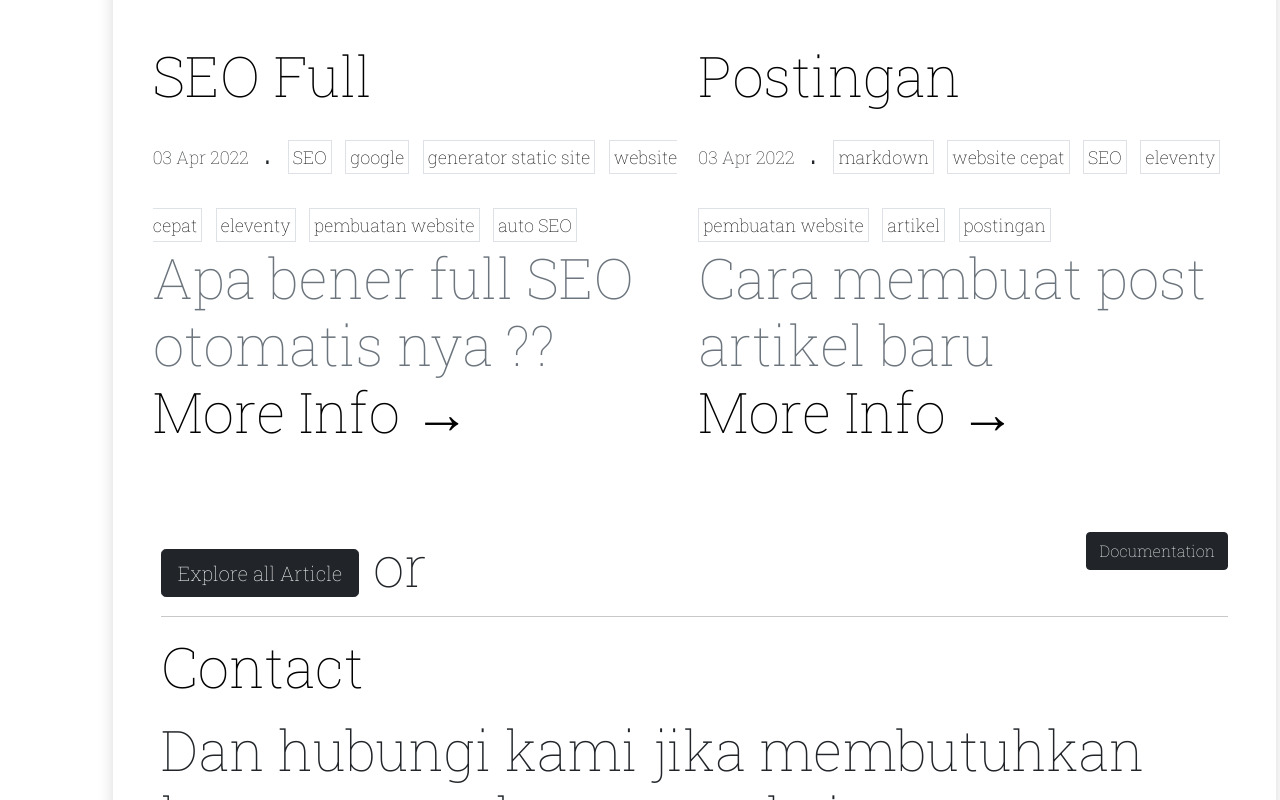
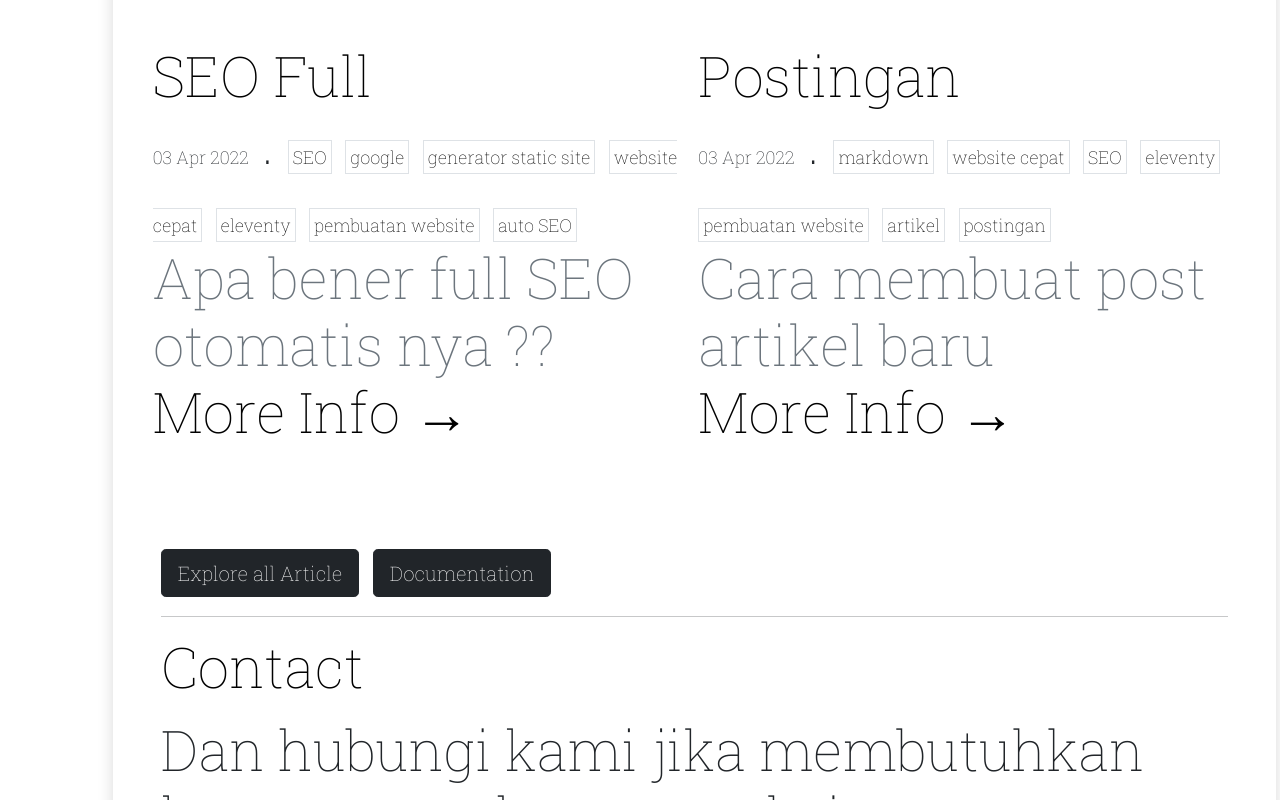
Before and after one commit to mesinkasir/text11ty, an Eleventy site: page index.njk in a window 1280 px wide. Shown: the part 4988-5788 px from the top of the page. Built offline with nearby package versions, Linux system fonts and the light colour scheme; Eleventy itself is replaced by a stand-in of ours; files that its build step writes are made by us from their sources.

Commit message:
Update index.njk

```diff
--- a/index.njk
+++ b/index.njk
@@ -25,7 +25,7 @@
 {% set postslist = collections.posts | head(-4) %}
 {% set postslistCounter = collections.posts | length %}
 {% include "postslist.njk" %}
-<a href="{{ '/posts' | url }}" class="btn btn-lg btn-dark text-white">Explore all Article</a> or <a href="https://www.hockeycomputindo.com/2022/04/membuat-website-dengan-eleventy.html" class="btn btn-dark text-white float-end">Documentation</a>
+<a href="{{ '/posts' | url }}" class="btn btn-lg btn-dark text-white">Explore all Article</a> <a href="https://www.hockeycomputindo.com/2022/04/membuat-website-dengan-eleventy.html" class="btn btn-dark text-white btn-lg">Documentation</a>
 </div>
 <hr/>
 <div id="{{ metadata.nav.menu5 }}">
```
